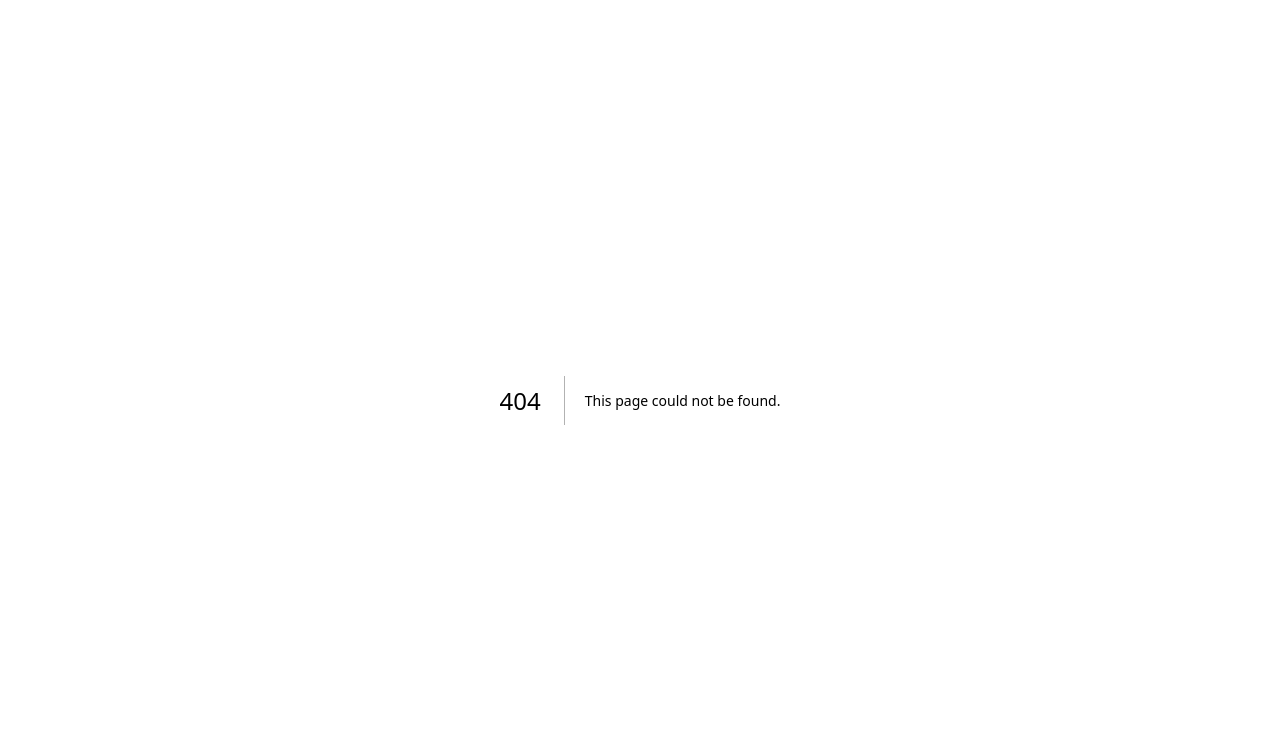
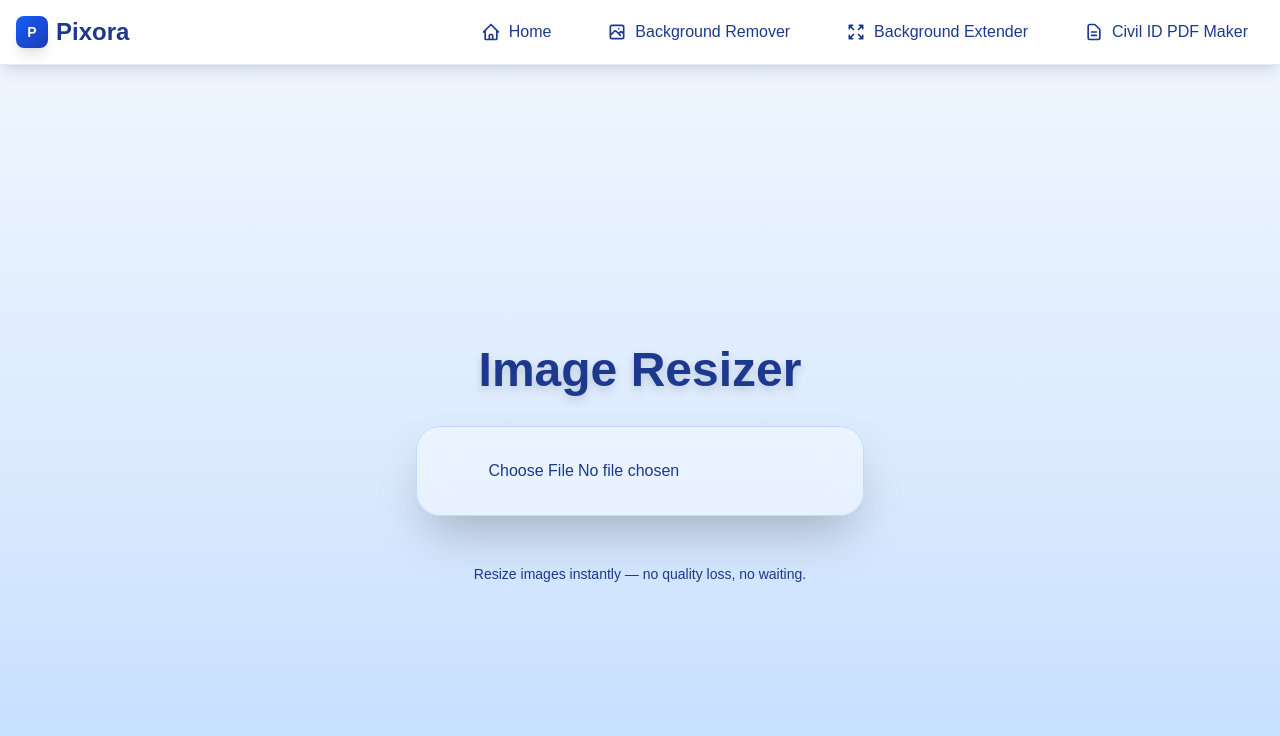
Before and after one commit to BLOUDANJEWELLERY/Pixora, a Next.js app in the folder bg/: page /image-resizer in a window 1280 px wide. Before the commit this address had no page. Shown: the top 736 px of the page. Built offline with nearby package versions, Linux system fonts and the light colour scheme.

Commit message:
Create image-resizer.tsx

```diff
--- /dev/null
+++ b/bg/pages/image-resizer.tsx
@@ -0,0 +1,130 @@
+"use client";
+import { useState } from "react";
+import Header from "../components/Header";
+
+export default function ImageResizer() {
+  const [image, setImage] = useState<File | null>(null);
+  const [preview, setPreview] = useState<string | null>(null);
+  const [width, setWidth] = useState<number>(0);
+  const [height, setHeight] = useState<number>(0);
+  const [resized, setResized] = useState<string | null>(null);
+
+  const handleImageUpload = (e: React.ChangeEvent<HTMLInputElement>) => {
+    const file = e.target.files?.[0];
+    if (!file) return;
+    setImage(file);
+    const url = URL.createObjectURL(file);
+    setPreview(url);
+
+    const img = new Image();
+    img.onload = () => {
+      setWidth(img.width);
+      setHeight(img.height);
+    };
+    img.src = url;
+  };
+
+  const handleResize = () => {
+    if (!image || !width || !height) return;
+
+    const canvas = document.createElement("canvas");
+    canvas.width = width;
+    canvas.height = height;
+    const ctx = canvas.getContext("2d");
+
+    const img = new Image();
+    img.onload = () => {
+      ctx?.drawImage(img, 0, 0, width, height);
+      const resizedUrl = canvas.toDataURL("image/png");
+      setResized(resizedUrl);
+    };
+    img.src = URL.createObjectURL(image);
+  };
+
+  const handleDownload = () => {
+    if (!resized) return;
+    const a = document.createElement("a");
+    a.href = resized;
+    a.download = "resized-image.png";
+    a.click();
+  };
+
+  return (
+    <>
+      <Header />
+      <div className="min-h-screen bg-gradient-to-b from-blue-50 via-blue-100 to-blue-200 flex flex-col items-center justify-center p-6">
+        <h1 className="text-4xl md:text-5xl font-extrabold text-blue-900 mb-8 text-center drop-shadow-lg">
+          Image Resizer
+        </h1>
+
+        <div className="bg-white/40 backdrop-blur-lg p-8 rounded-3xl shadow-2xl border border-blue-200 border-opacity-30 flex flex-col items-center w-full max-w-md gap-6">
+          <input
+            type="file"
+            accept="image/*"
+            onChange={handleImageUpload}
+            className="text-blue-900 cursor-pointer"
+          />
+
+          {preview && (
+            <>
+              <img
+                src={preview}
+                alt="Preview"
+                className="w-48 h-48 object-contain rounded-xl border border-blue-200"
+              />
+
+              <div className="flex gap-4">
+                <div>
+                  <label className="text-sm text-blue-900">Width</label>
+                  <input
+                    type="number"
+                    value={width}
+                    onChange={(e) => setWidth(parseInt(e.target.value))}
+                    className="w-24 p-2 rounded-md border border-blue-300 text-blue-900"
+                  />
+                </div>
+
+                <div>
+                  <label className="text-sm text-blue-900">Height</label>
+                  <input
+                    type="number"
+                    value={height}
+                    onChange={(e) => setHeight(parseInt(e.target.value))}
+                    className="w-24 p-2 rounded-md border border-blue-300 text-blue-900"
+                  />
+                </div>
+              </div>
+
+              <button
+                onClick={handleResize}
+                className="bg-blue-700 hover:bg-blue-800 text-white px-6 py-2 rounded-xl font-semibold shadow-md transition-all"
+              >
+                Resize Image
+              </button>
+            </>
+          )}
+
+          {resized && (
+            <div className="flex flex-col items-center gap-4 mt-6">
+              <img
+                src={resized}
+                alt="Resized"
+                className="w-48 h-48 object-contain rounded-xl border border-blue-200"
+              />
+              <button
+                onClick={handleDownload}
+                className="bg-green-600 hover:bg-green-700 text-white px-6 py-2 rounded-xl font-semibold shadow-md transition-all"
+              >
+                Download Resized Image
+              </button>
+            </div>
+          )}
+        </div>
+
+        <p className="text-blue-900 text-sm mt-12">
+          Resize images instantly — no quality loss, no waiting.
+        </p>
+      </div>
+    </>
+  );
+}
```
